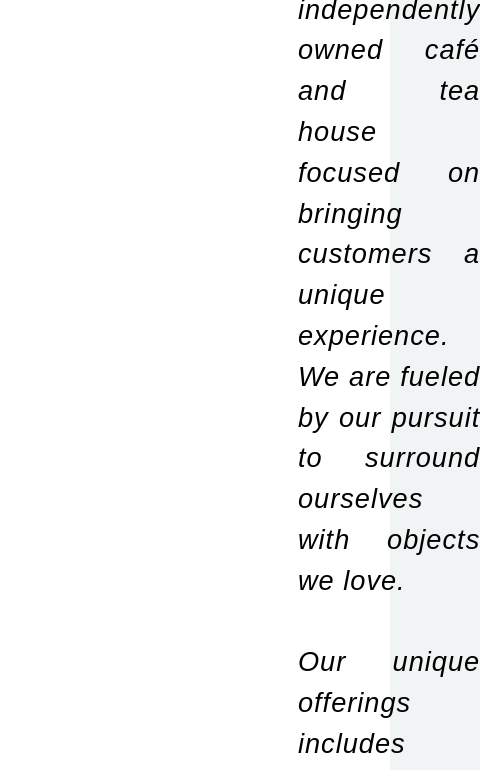
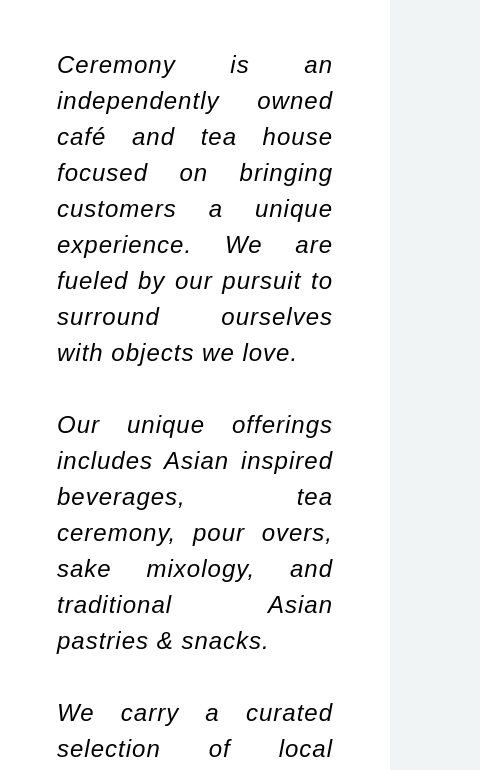
Before and after one commit to happydragon227/responsive-web-design, a plain HTML site: page index.html in a window 390 px wide. Shown: the part 814-1584 px from the top of the page, 480 px wide, since content can reach past the window. Drawn offline with Linux system fonts and the light colour scheme.

Commit message:
Add files via upload

```diff
--- a/index.html
+++ b/index.html
@@ -2,6 +2,7 @@
 <html>
 	<head>
 		<link href="styles.css" rel="stylesheet" />
+        <meta name="viewport" content="width=device-width" />
         <title>Assignment 2</title>
 	</head>
 
@@ -50,7 +51,7 @@
                     </nav>
                 </div>
 
-                <div>
+                <div class="header">
                     <h1 class="mobiletitle">ABOUT</h1>
                     <div class="page">
 
--- a/styles.css
+++ b/styles.css
@@ -126,7 +126,7 @@ body {
     font-family: "Source Sans Pro", Arial, Helvetica, sans-serif;
     font-weight: 300;
     line-height: 1.5em;
-    font-size: 1.7em;
+    font-size: 1.5em;
     text-transform: none;
     text-decoration: none;
     letter-spacing: 1px;
@@ -154,7 +154,7 @@ body {
 }
 
 
-@media only screen and (max-device-width: 1024px) {
+@media only screen and (max-width: 1024px) {
     .hide1{
         display: none;
     }
@@ -196,6 +196,7 @@ body {
     .main {
         margin: 0px;
         background-color: rgb(255, 255, 255);
+        padding: 50px;
     }
     .img2 {
         height: 40%;
@@ -212,15 +213,15 @@ body {
     }
 }
 
-@media only screen and (max-device-width: 640px) {
+@media only screen and (max-width: 640px) {
     .main {
         padding: 0 17px;
     }
     .header {
-        margin: 150px 40px 40px 40px;
+        margin: 40px 40px 40px 40px;
     }
     .topNav {
-        margin: 80px 0 50px 0;
+        margin: 40px 0 50px 0;
     }
     .img2 {
         height: 80%;
@@ -293,7 +294,7 @@ body {
     .mobiletitle {
         display: block;
         text-align: center;
-        font-size: 60px;
+        font-size: 40px;
     }
     .mobiletext {
         display: block;
@@ -303,9 +304,20 @@ body {
         width: 100%;
         margin: 200px 0 80px 0;
         text-align: center;
-        font-size: 25px;
+        font-size: 15px;
     }
     #b10 {
-        font-size: 60px;
+        font-size: 40px;
+    }
+    .paragraph {
+        font-style: italic;
+        font-family: "Source Sans Pro", Arial, Helvetica, sans-serif;
+        font-weight: 300;
+        line-height: 1.5em;
+        font-size: 0.8em;
+        text-transform: none;
+        text-decoration: none;
+        letter-spacing: 1px;
+        text-align: justify;
     }
 }
```
